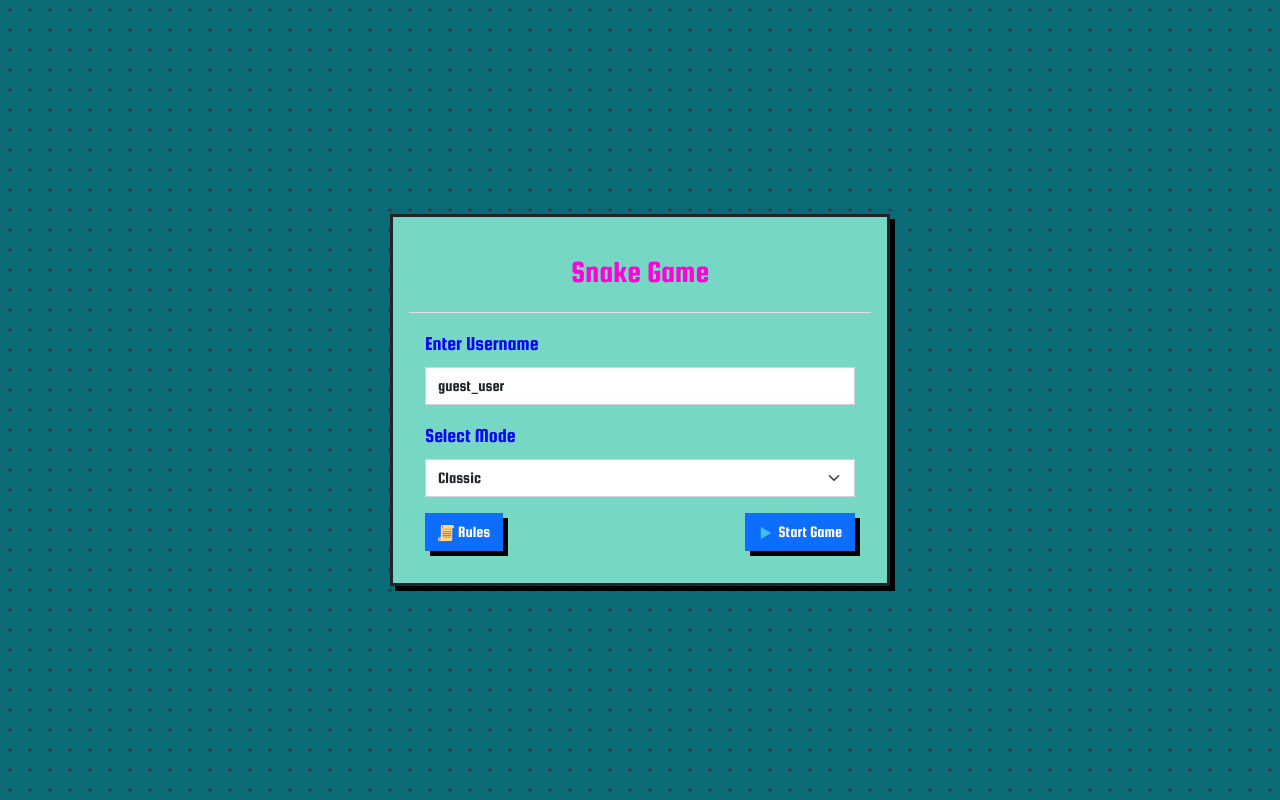
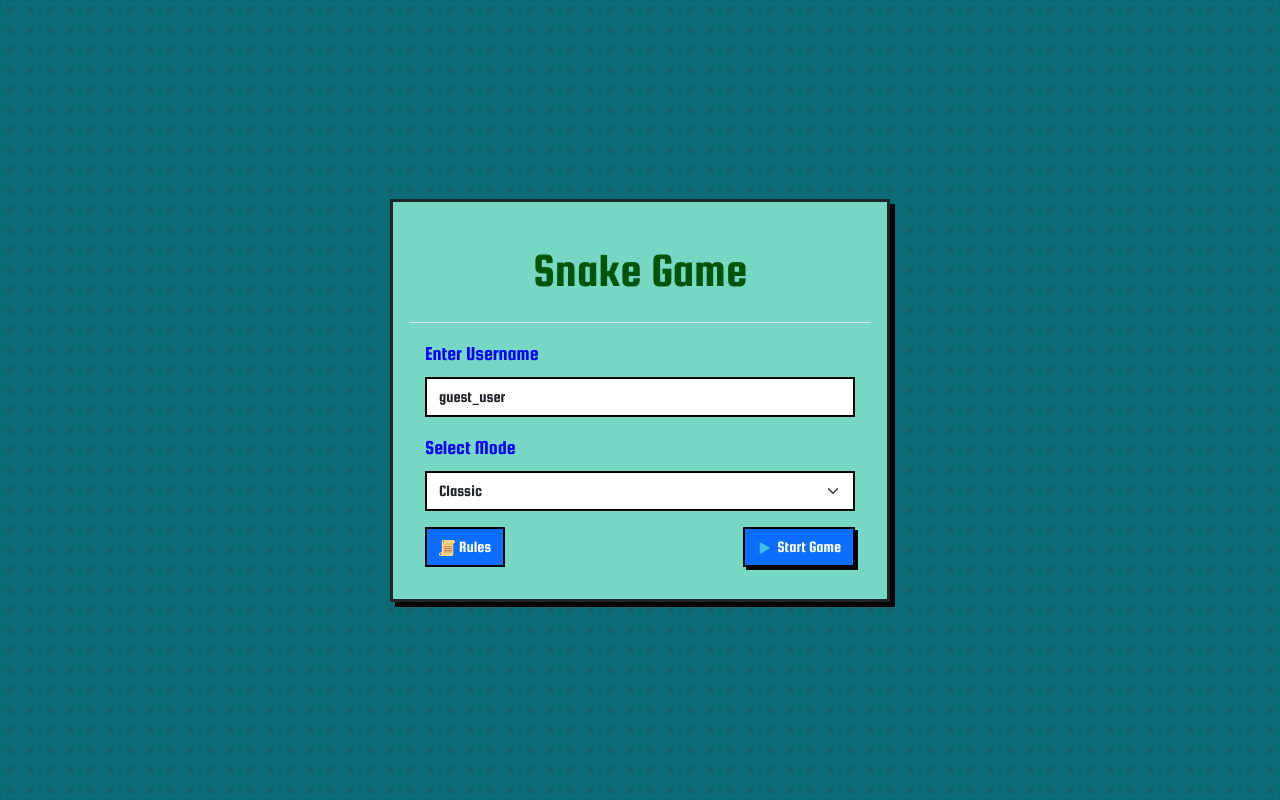
Before and after one commit to Vasu-Vijay/snake-game-ssl, a Flask app: page / in a window 1280 px wide. Run offline with Flask 3, Linux system fonts and the light colour scheme; some libraries are stand-ins or nearby versions.

Commit message:
feat: improved ui of modals and completed show-stats modal

```diff
--- a/static/css/styles.css
+++ b/static/css/styles.css
@@ -217,6 +217,14 @@ canvas {
     font-size: 1rem;
 }
 
+.modal {
+    backdrop-filter: blur(2px);
+}
+
+
+
+
+
 #highScoreDisplayer {
     font-size: 32px;
     color:#ffbf00;
@@ -293,14 +301,25 @@ label.form-label {
 }
 
 .btn {
+    border: 2px solid black;
     border-radius: 0;
-    box-shadow: 5px 5px 0 black;
-    transition: transform 0.15s , box-shadow 0.15s linear;
+    transition: none;
+    background-color: #0d6efd;
 }
 
-.btn:hover{
-    transform: translate(5px, 5px);
-    box-shadow: 0 0 0 black;
+.btn:hover, .btn:focus, .btn:active:focus {
+    box-shadow: 3px 3px black;
+    border: 2px solid black;
+    background-color: #0d6efd;
+}
+
+.start-input {
+    border: 2px solid black;
+}
+
+.start-input:focus {
+    border: 3px solid black;
+    box-shadow: 4px 4px black;
 }
 
 .table td {
@@ -323,8 +342,8 @@ label.form-label {
 }
 
 .modal-title {
-    font-size: 31px;
-    color:rgb(255, 2, 213);
+    font-size: 3rem;
+    color:rgb(0, 85, 8);
 }
 
 .modal-content {
--- a/static/js/script.js
+++ b/static/js/script.js
@@ -383,6 +383,14 @@ function updateUIafterDeath(myState, cause) {
     let endModal = new bootstrap.Modal(document.getElementById("endModal"));
     endModal.show();
 
+    fillStatsModal(myState, cause);
+}
+
+function fillStatsModal(myState, cause) {
+    let statsTable = document.getElementById("game-stats-table");
+    let dataRow = document.createElement("tr");
+    dataRow.innerHTML = `<td>${myState.score}</td><td>${(myState.snake.timeAlive/1000).toFixed(3)}s</td><td>${cause}</td>`
+    statsTable.appendChild(dataRow);
 }
 
 function updateState(myState) {
@@ -755,3 +763,9 @@ document.getElementById("startbtn").addEventListener("click", start);
 // });
 
 startModal.show();
+document.getElementById("startModal").addEventListener("shown.bs.modal", () => {
+    document.getElementById("startbtn").focus();
+})
+document.getElementById("endModal").addEventListener("shown.bs.modal", () => {
+    document.getElementById("retry-btn").focus();
+})
--- a/templates/index.html
+++ b/templates/index.html
@@ -134,8 +134,8 @@
                         <h4 class="w-100 text-center" id="usernameDisplay">user</h4>
                     </div>
                     <div class="mb-3 start">
-                        <label class="form-label rounded-0">Enter Username</label> <!--TO DO : Validation-->
-                        <input type="text" id="username" class="form-control rounded-0" placeholder="Your name" value="guest_user">
+                        <label for="username" class="form-label rounded-0">Enter Username</label> <!--TO DO : Validation-->
+                        <input type="text" id="username" class="form-control rounded-0 start-input" placeholder="Your name" value="guest_user" onfocus="this.select()" autocomplete="username given-name">
                         <p id="usernameError" class="hidden"></p>
                     </div>
 
@@ -149,8 +149,8 @@
                     </div>
 
                     <div class="mb-3">
-                        <label class="form-label rounded-0">Select Mode</label>
-                        <select id="mode" class="form-select rounded-0">
+                        <label for="mode" class="form-label rounded-0">Select Mode</label>
+                        <select id="mode" class="form-select rounded-0 start-input">
                             <option value="classic">Classic</option>
                             <option value="cyberpunk">Cyberpunk</option>
                         </select>
@@ -230,7 +230,7 @@
                 <div class="d-flex justify-content-between">
                     <!--Opens Start Modal but changes a few elements resembling retry modal-->
                     <button class="btn btn-primary" data-bs-target="#statsModal" data-bs-dismiss="modal" data-bs-toggle="modal">Show Stats</button>
-                    <button class="btn btn-primary" data-bs-target="#startModal" data-bs-dismiss="modal"
+                    <button id="retry-btn" class="btn btn-primary" data-bs-target="#startModal" data-bs-dismiss="modal"
                         data-bs-toggle="modal">Retry</button>
                 </div>
             </div>
@@ -247,7 +247,7 @@
                 <div class="modal-body">
                     <h4 class="w-100 text-center">High Score :<span class="high-score-value ms-3">2</span></h4>
                     <div class="table-container">
-                    <table class="table" id="game-stats">
+                    <table class="table" id="game-stats-table">
                         <thead class="sticky-top">
                             <tr>
                                 <th>Score</th>
```
